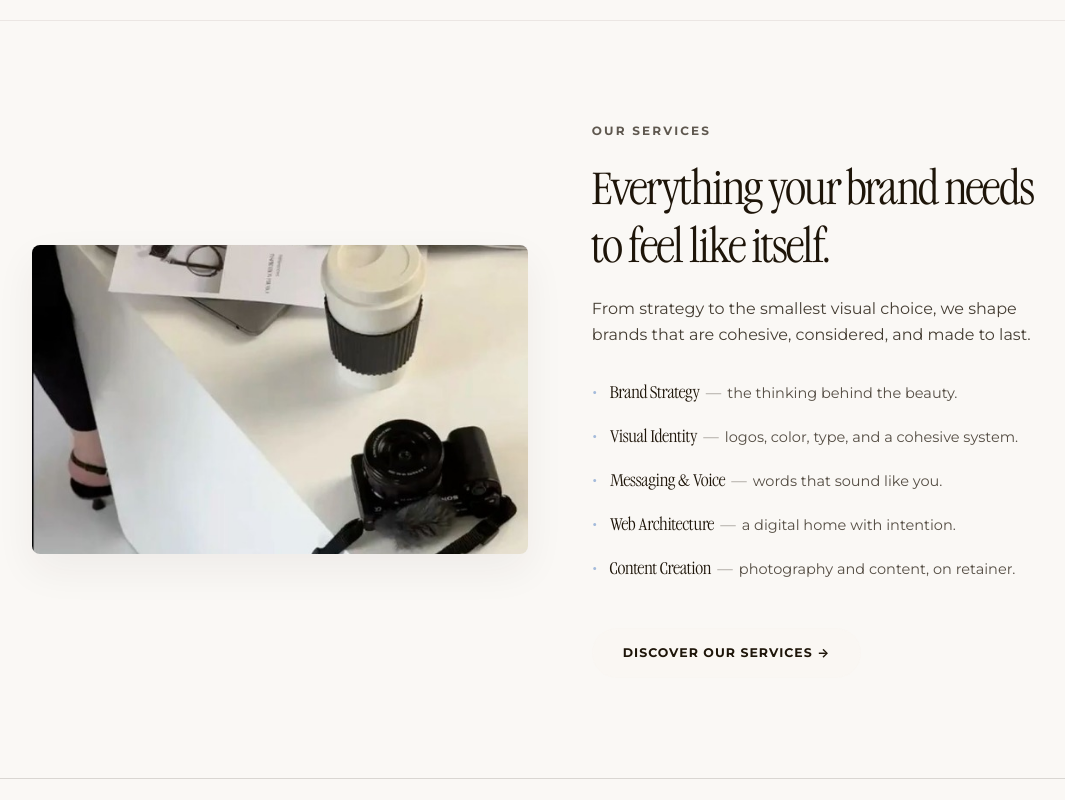
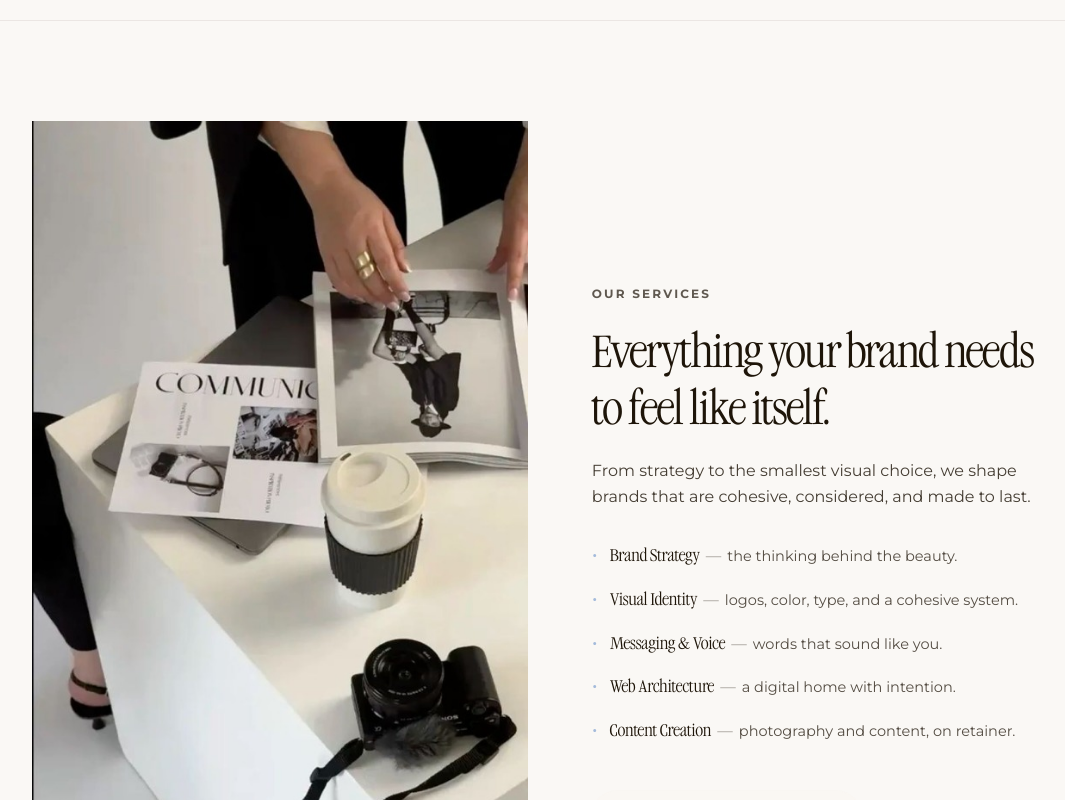
Before and after one commit to milanese88/intent-digital, a React (Vite) app: page / in a window 1280 px wide. Shown: the part 2060-2860 px from the top of the page, without its empty margins (92-1157 px from the left). Built offline with nearby package versions, Linux system fonts and the light colour scheme; a web font is replaced by a local one.

Commit message:
Update home.css

```diff
--- a/src/styles/home.css
+++ b/src/styles/home.css
@@ -1198,18 +1198,16 @@
 
 .home-services-visual-wrap {
   width: 100%;
-  aspect-ratio: 16 / 10;
-  border-radius: 8px;
+  border-radius: 0;
   overflow: hidden;
-  box-shadow: 0 16px 40px rgba(52, 31, 26, 0.06);
+  box-shadow: none;
   position: relative;
 }
 
 .home-services-visual-img {
   width: 100%;
-  height: 100%;
+  height: auto;
   object-fit: cover;
-  object-position: center 60%;
   display: block;
 }
 
```
